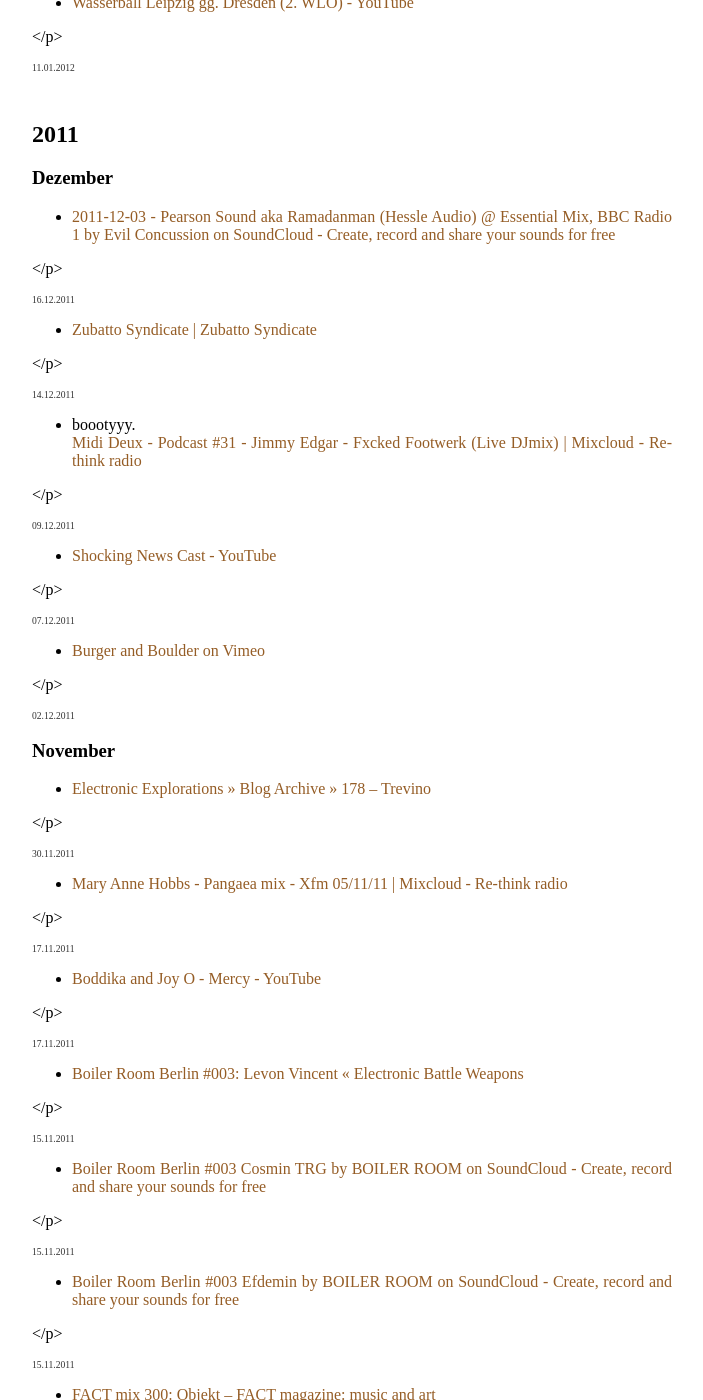
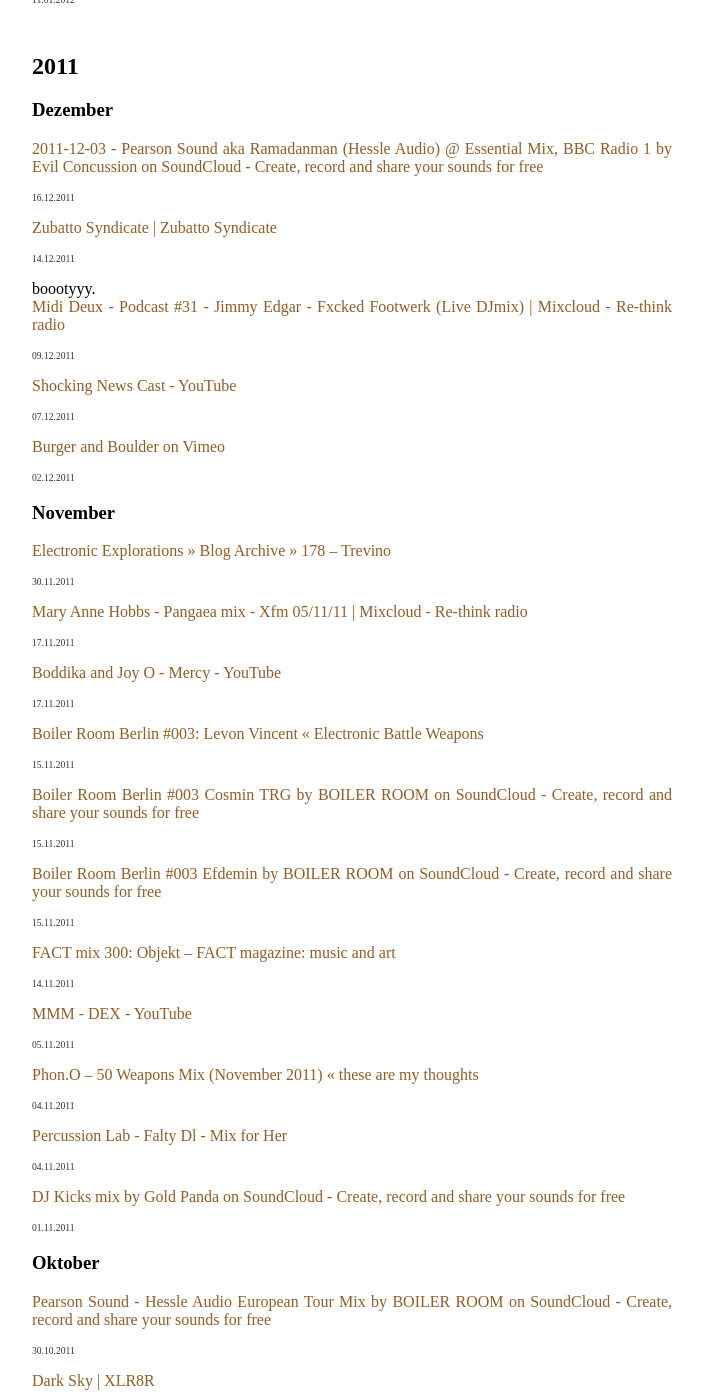
Before and after one commit to aibor/aibor.github.com, a Jekyll site: the page built from links/index.markdown, in a window 1280 px wide and 1400 px high, scrolled down 327 px. Shown: the whole window, without its empty margins (18-721 px from the left). Built offline with Jekyll 4.4.1, drawn with Linux system fonts in a browser that asks for light colours; some of the changed text lies outside the part shown.

Commit message:
improved linklist; added articlelist

```diff
--- a/links/index.markdown
+++ b/links/index.markdown
@@ -22,6 +22,6 @@
     {% endif %}
   {% endfor %}
 {% endif %}
-* <p>{{ post.content }}</p>
-  <p style="margin:0; padding:0; font-size:60%; color:#333;">{{ post.date | date: "%d.%m.%Y" }}</p>
-{% endfor %}{:.linklist}
+<p>{{ post.content }}</p>
+<p style="margin:0; padding:0; font-size:60%; color:#333;">{{ post.date | date: "%d.%m.%Y" }}</p>
+{% endfor %}
```
